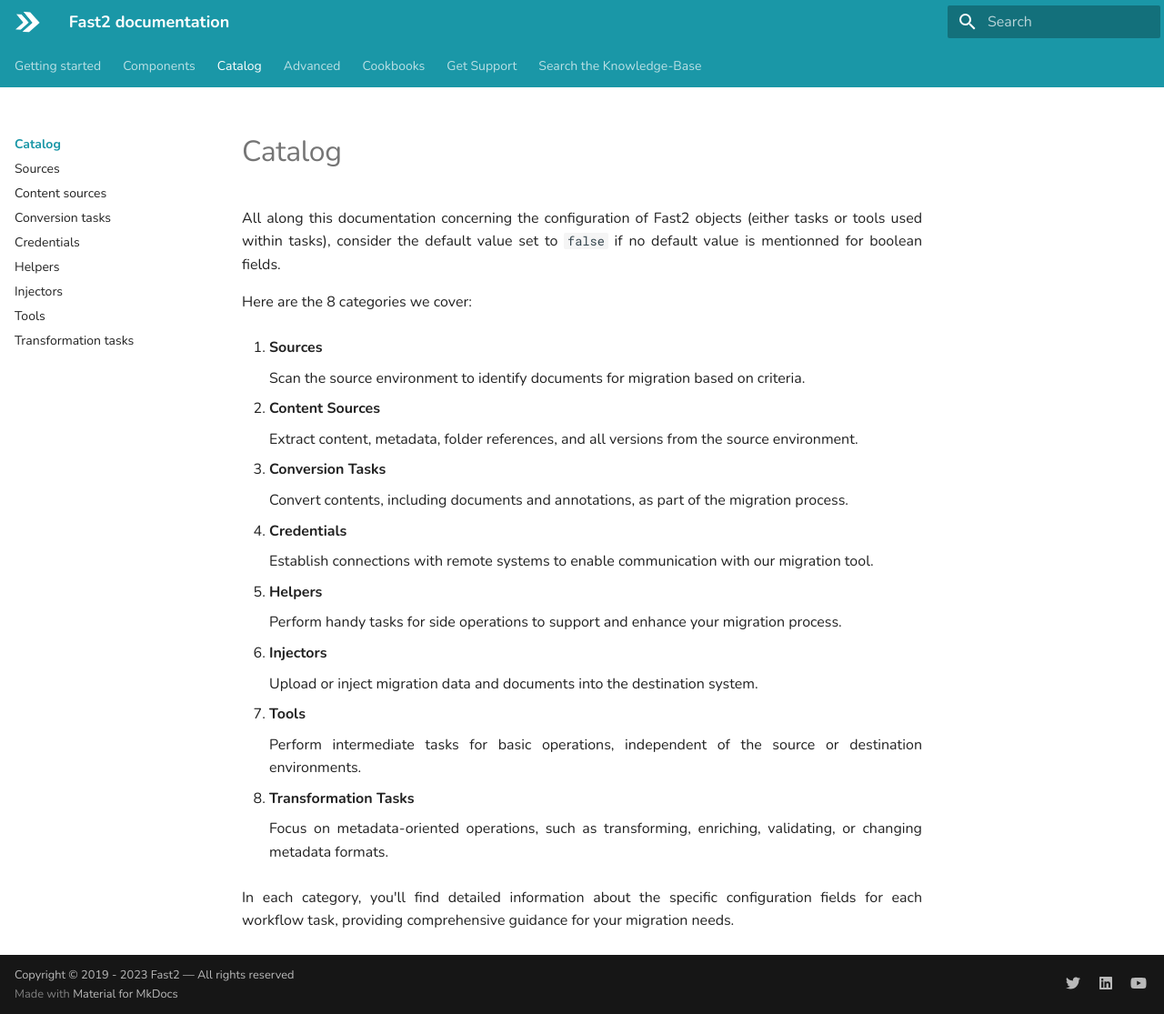
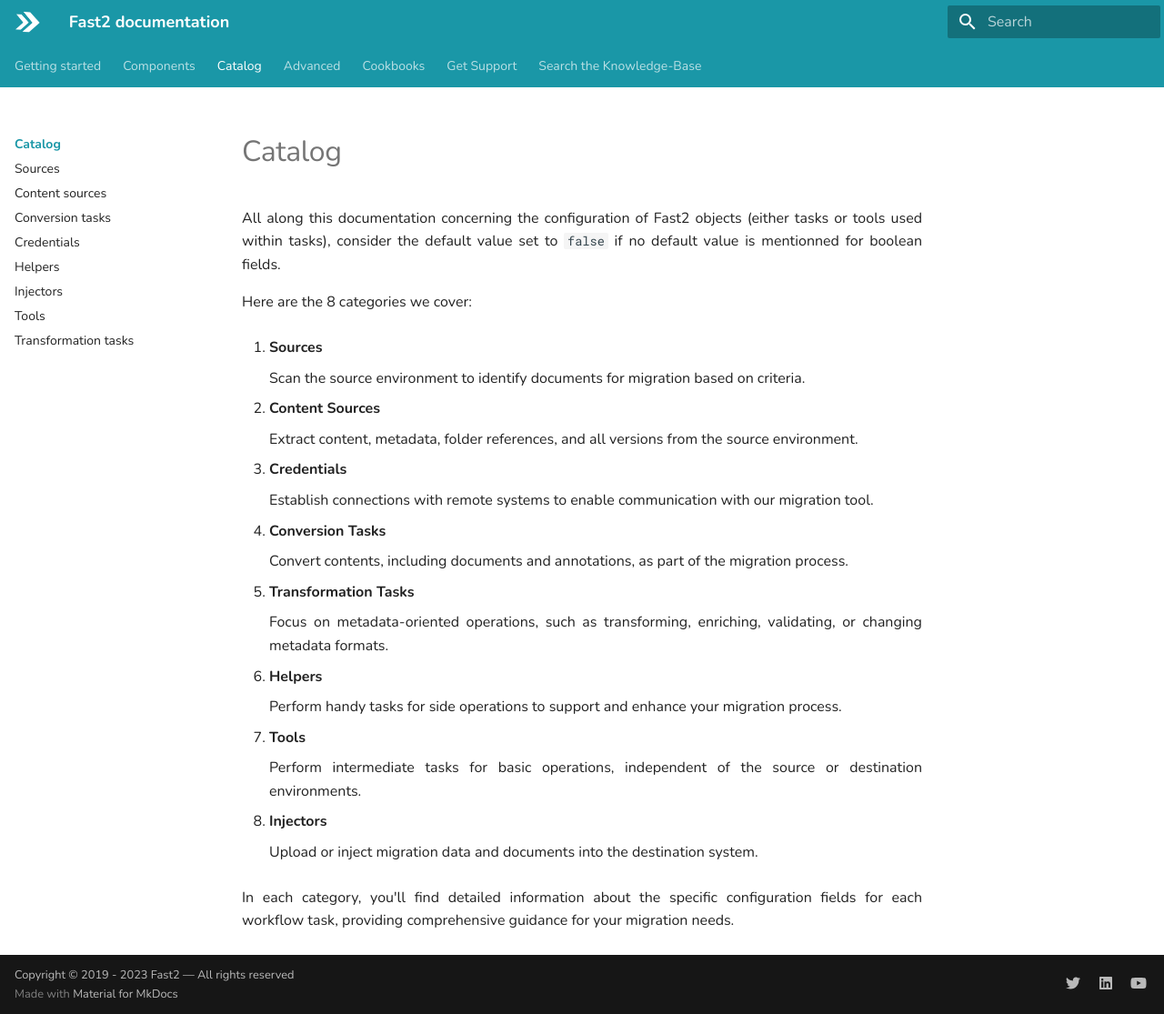
Before and after one commit to Fast2docs/Fast2-docs, an MkDocs documentation site: the page built from docs/catalog/index.md, in a window 1280 px wide and 1115 px high. Shown: the whole window at 91% size. Built offline with MkDocs 1.6.1 and Material for MkDocs 9.7.7, drawn with Linux system fonts in a browser that asks for light colours.

```diff
--- a/docs/catalog/index.md
+++ b/docs/catalog/index.md
@@ -12,28 +12,29 @@ Here are the 8 categories we cover:
 
     Extract content, metadata, folder references, and all versions from the source environment.
 
+1. **Credentials**
+
+    Establish connections with remote systems to enable communication with our migration tool.
+
 1. **Conversion Tasks**
 
     Convert contents, including documents and annotations, as part of the migration process.
 
-1. **Credentials**
+1. **Transformation Tasks**
 
-    Establish connections with remote systems to enable communication with our migration tool.
+    Focus on metadata-oriented operations, such as transforming, enriching, validating, or changing metadata formats.
+
 
 1. **Helpers**
 
     Perform handy tasks for side operations to support and enhance your migration process.
 
+1. **Tools**
+
+    Perform intermediate tasks for basic operations, independent of the source or destination environments.
+
 1. **Injectors**
 
     Upload or inject migration data and documents into the destination system.
 
-1. **Tools**
-
-    Perform intermediate tasks for basic operations, independent of the source or destination environments.
-
-1. **Transformation Tasks**
-
-    Focus on metadata-oriented operations, such as transforming, enriching, validating, or changing metadata formats.
-
 In each category, you'll find detailed information about the specific configuration fields for each workflow task, providing comprehensive guidance for your migration needs.
```
